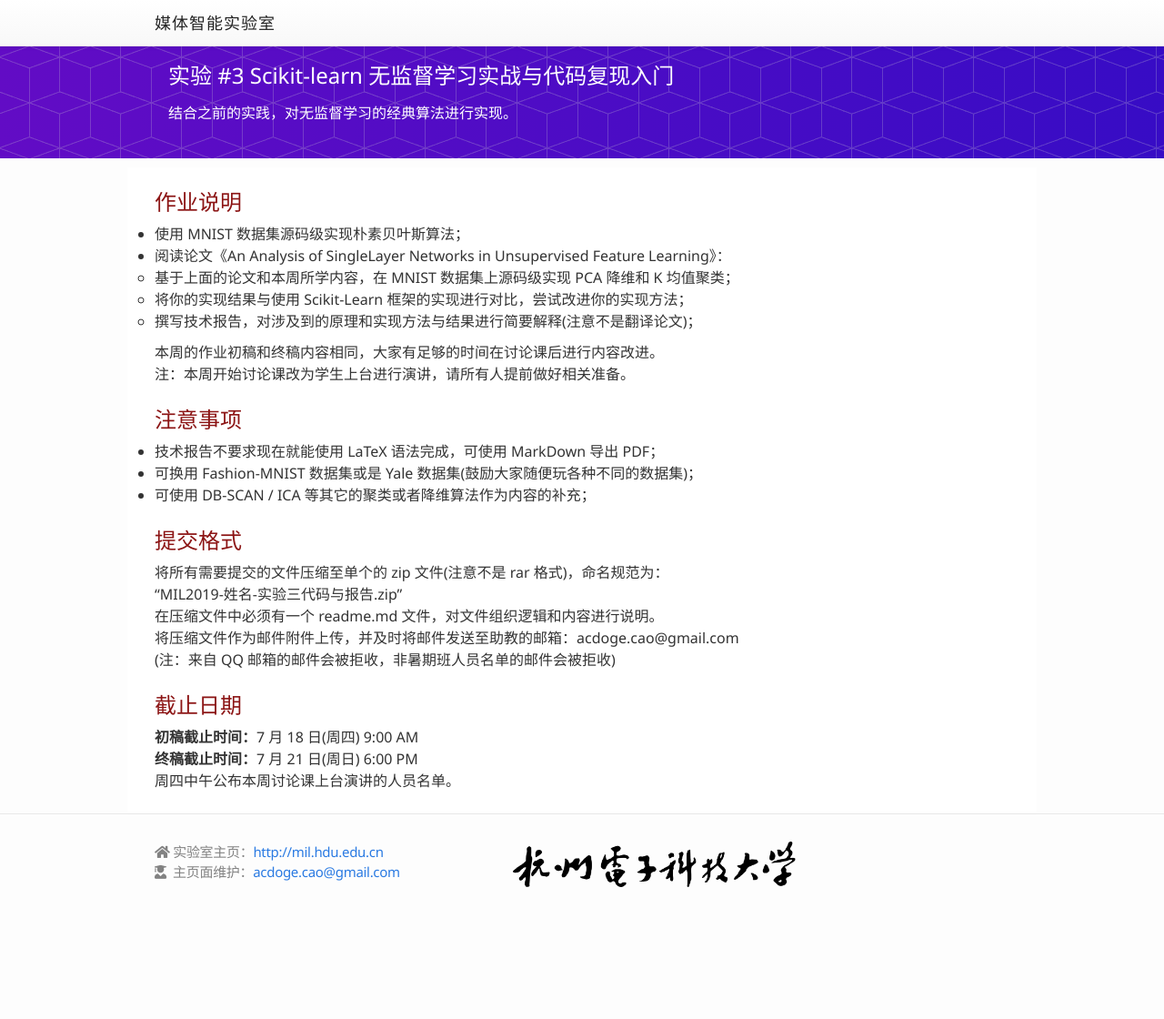
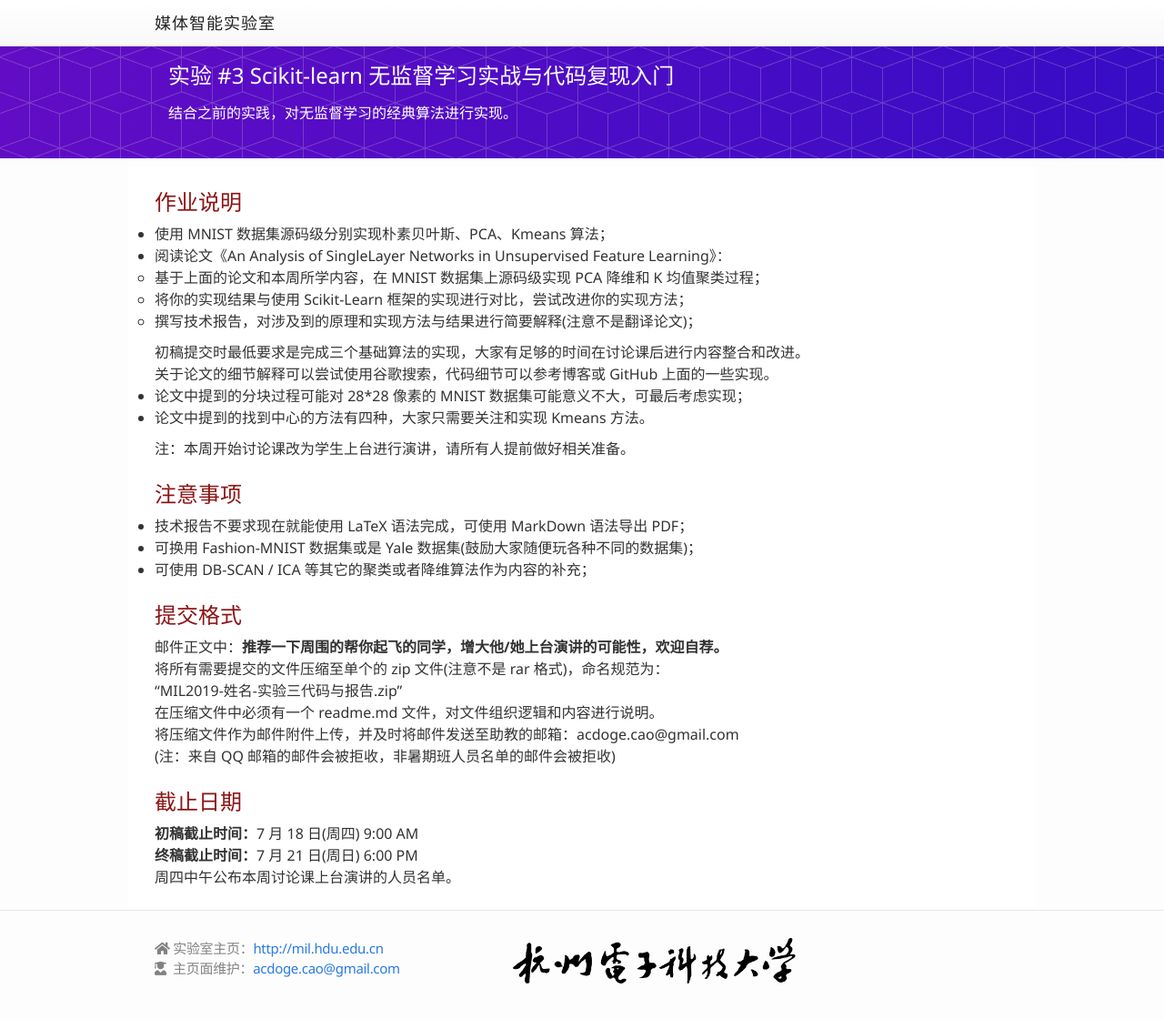
Before and after one commit to HDUMIL/summer-school, a Jekyll site: the page built from assignments/lab3/index.html, in a window 1280 px wide and 1131 px high. Shown: the top 1120 px of the window at 91% size. Built offline with Jekyll 4.4.1, drawn with Linux system fonts in a browser that asks for light colours; nearby versions of some CDN libraries.

Commit message:
add lec3 day2 slides

```diff
--- a/_includes/schedule.html
+++ b/_includes/schedule.html
@@ -223,6 +223,8 @@
                 <b>课程材料：</b><br>
                 高斯判别分析、朴素贝叶斯
                 [<a href="{{ "/slides/lec3-naive-bayes.pdf" | prepend: site.baseurl }}">pdf</a>]<br>
+                Kmeans、PCA、LLE
+                [<a href="{{ "/slides/lec3-unsupervised-learning.pdf" | prepend: site.baseurl }}">pdf</a>]<br>
                 <b>参考资料：</b><br>
                 <a href="https://accepteddoge.com/cnblogs/how-to-read-a-paper" target="_blank">如何阅读一篇论文</a>[试读下面这篇]<br>
                 An Analysis of Single­Layer Networks in Unsupervised Feature Learning
--- a/assignments/lab3/index.html
+++ b/assignments/lab3/index.html
@@ -6,26 +6,32 @@ description: 结合之前的实践，对无监督学习的经典算法进行实
 
 <div class="module-header">作业说明</div>
 <ul>
-    <li>使用 MNIST 数据集源码级实现朴素贝叶斯算法；</li>
+    <li>使用 MNIST 数据集源码级分别实现朴素贝叶斯、PCA、Kmeans 算法；</li>
     <li>阅读论文《An Analysis of Single­Layer Networks in Unsupervised Feature Learning》：</li>
     <ul>
-        <li>基于上面的论文和本周所学内容，在 MNIST 数据集上源码级实现 PCA 降维和 K 均值聚类；</li>
+        <li>基于上面的论文和本周所学内容，在 MNIST 数据集上源码级实现 PCA 降维和 K 均值聚类过程；</li>
         <li>将你的实现结果与使用 Scikit-Learn 框架的实现进行对比，尝试改进你的实现方法；</li>
         <li>撰写技术报告，对涉及到的原理和实现方法与结果进行简要解释(注意不是翻译论文)；</li>
     </ul>
 </ul>
 
-本周的作业初稿和终稿内容相同，大家有足够的时间在讨论课后进行内容改进。<br>
+初稿提交时最低要求是完成三个基础算法的实现，大家有足够的时间在讨论课后进行内容整合和改进。<br>
+关于论文的细节解释可以尝试使用谷歌搜索，代码细节可以参考博客或 GitHub 上面的一些实现。<br>
+<ul>
+    <li>论文中提到的分块过程可能对 28*28 像素的 MNIST 数据集可能意义不大，可最后考虑实现；</li>
+    <li>论文中提到的找到中心的方法有四种，大家只需要关注和实现 Kmeans 方法。</li>
+</ul>
 注：本周开始讨论课改为学生上台进行演讲，请所有人提前做好相关准备。<br>
 
 <div class="module-header">注意事项</div>
 <ul>
-    <li>技术报告不要求现在就能使用 LaTeX 语法完成，可使用 MarkDown 导出 PDF；</li>
+    <li>技术报告不要求现在就能使用 LaTeX 语法完成，可使用 MarkDown 语法导出 PDF；</li>
     <li>可换用 Fashion-MNIST 数据集或是 Yale 数据集(鼓励大家随便玩各种不同的数据集)；</li>
     <li>可使用 DB-SCAN / ICA 等其它的聚类或者降维算法作为内容的补充；</li>
 </ul>
 
 <div class="module-header">提交格式</div>
+邮件正文中：<b>推荐一下周围的帮你起飞的同学，增大他/她上台演讲的可能性，欢迎自荐。</b><br>
 将所有需要提交的文件压缩至单个的 zip 文件(注意不是 rar 格式)，命名规范为：<br>
 “MIL2019-姓名-实验三代码与报告.zip”<br>
 在压缩文件中必须有一个 readme.md 文件，对文件组织逻辑和内容进行说明。<br>
```
Also changed, not shown: 1 other file.
